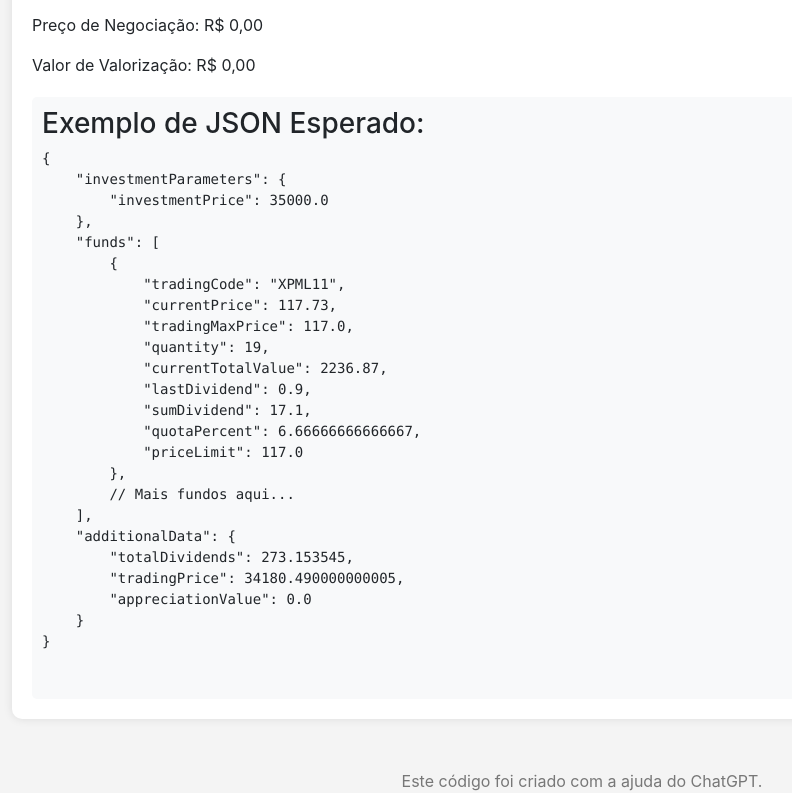
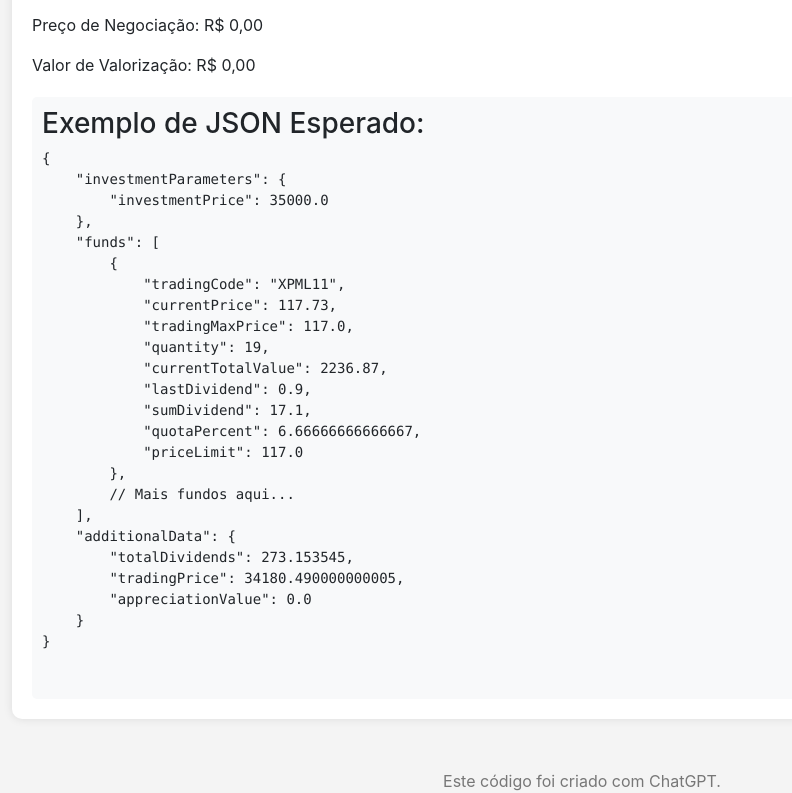
Before and after one commit to pedroalvesr/meus-investimentos, a plain HTML site: page index.html in a window 1280 px wide. Shown: the part 667-1460 px from the top of the page, without its empty margins (58-850 px from the left). Drawn offline with nearby package versions, Linux system fonts and the light colour scheme.

Commit message:
Update index.html

```diff
--- a/index.html
+++ b/index.html
@@ -116,7 +116,7 @@
 </div>
 
 <footer>
-    Este código foi criado com a ajuda do ChatGPT.
+    Este código foi criado com ChatGPT.
 </footer>
 
 <script>
```
